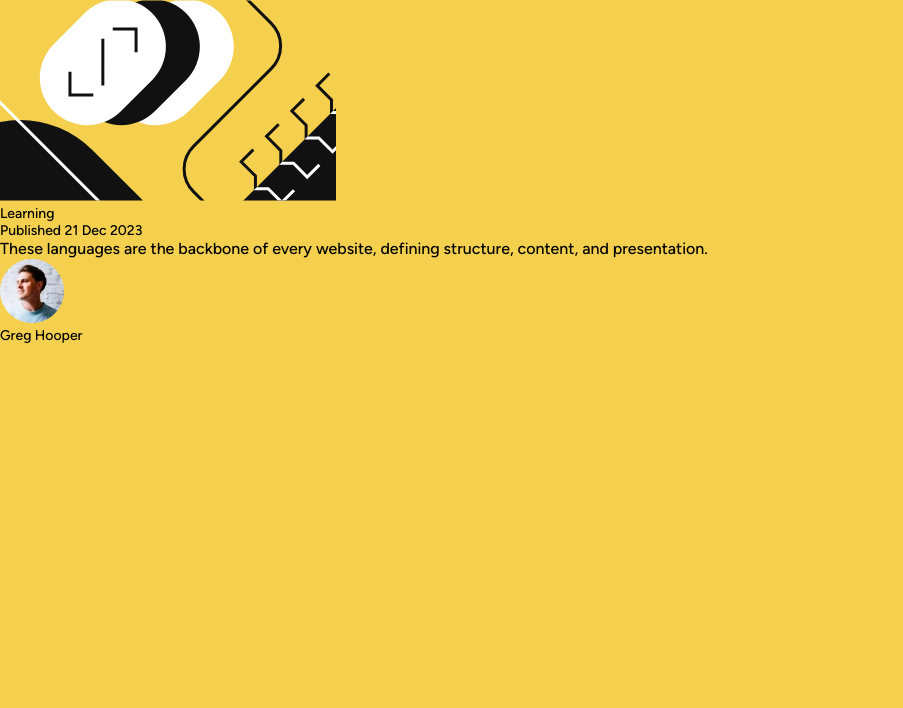
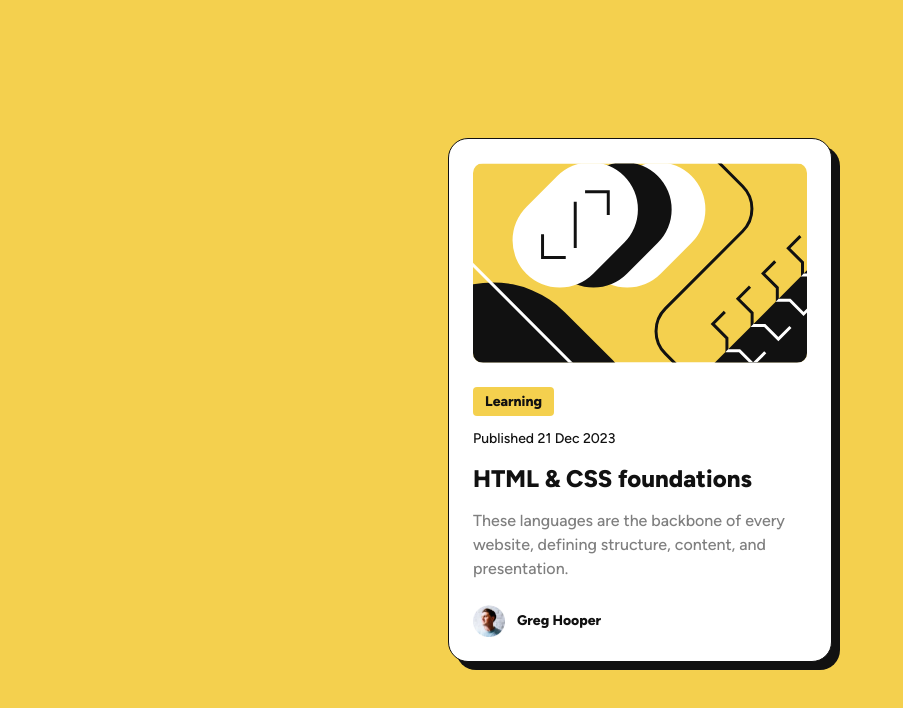
Before and after one commit to gretawix/blog-preview-card, a website: page index.html in a window 1280 px wide. Shown: the whole page, without its empty margins (0-903 px from the left). Drawn offline with Linux system fonts and the light colour scheme.

Commit message:
the rest of styling

```diff
--- a/index.html
+++ b/index.html
@@ -15,18 +15,17 @@
     <body>
         <section class="card-section">
             <div class="blog-preview-card">
-                <div class="blog-img">
-                    <img
-                        src="./assets/images/illustration-article.svg"
-                        alt="blog image"
-                    />
-                </div>
+                <img
+                    class="blog-img"
+                    src="./assets/images/illustration-article.svg"
+                    alt="blog image"
+                />
                 <div class="card-content">
-                    <div class="card-label">
-                        <p class="paragraph-s bold">Learning</p>
-                    </div>
-                    <p class="paragraph-s date">Published 21 Dec 2023</p>
-                    <p class="paragraph-m">
+                    <p class="card-label small bold">Learning</p>
+
+                    <p class="date small">Published 21 Dec 2023</p>
+                    <h1 class="heading">HTML & CSS foundations</h1>
+                    <p class="description">
                         These languages are the backbone of every website,
                         defining structure, content, and presentation.
                     </p>
@@ -36,7 +35,7 @@
                         src="./assets/images/image-avatar.webp"
                         alt="Greg Hooper"
                     />
-                    <p class="paragraph-s bold">Greg Hooper</p>
+                    <p class="small bold">Greg Hooper</p>
                 </div>
             </div>
         </section>
--- a/styles/style.scss
+++ b/styles/style.scss
@@ -6,12 +6,16 @@
     font-family: Figtree;
     src: url(./../assets/fonts/Figtree-VariableFont_wght.ttf);
 }
+
+$breakpoint: 767px;
+
 :root {
     --yellow: #f4d04e;
     --black: #111111;
     --white: #fff;
     --yellow: #f4d04e;
     --grey: #7f7f7f;
+    --spacing: 12px;
 }
 
 *,
@@ -21,9 +25,15 @@
     padding: 0;
     box-sizing: border-box;
     font-family: Figtree, Arial, Helvetica, sans-serif;
+    color: var(--black);
 }
 body {
-    background: var(--yellow);
+    background-color: var(--yellow);
+}
+
+img {
+    width: 100%;
+    height: auto;
 }
 
 .heading {
@@ -31,19 +41,89 @@ body {
     font-weight: 800;
     line-height: 1.5;
     color: var(--black);
+    @media only screen and (max-width: $breakpoint) {
+        font-size: 1.25rem;
+    }
 }
 
-.paragraph {
+p {
     line-height: 1.5;
-    &-m {
-        font-size: 1rem;
-        font-weight: 500;
+    font-weight: 500;
+    font-size: 1rem;
+    @media only screen and (max-width: $breakpoint) {
+        font-size: 0.875rem;
     }
-    &-s {
+
+    &.small {
         font-size: 0.875rem;
-        font-weight: 500;
+        @media only screen and (max-width: $breakpoint) {
+            font-size: 0.75rem;
+        }
     }
     &.bold {
         font-weight: 800;
     }
 }
+
+.card-section {
+    width: 100%;
+    min-height: 100vh;
+    display: flex;
+    justify-content: center;
+    align-items: center;
+    padding: calc(var(--spacing) * 2);
+}
+
+.blog-preview-card {
+    transition: box-shadow 0.5s ease, color 0.5s ease;
+    max-width: 384px;
+    padding: calc(var(--spacing) * 2);
+    border-radius: 20px;
+    background-color: var(--white);
+    border: 1px solid var(--black);
+    box-shadow: 8px 8px 0 var(--black);
+    display: grid;
+    grid-template-rows: auto;
+    grid-gap: calc(var(--spacing) * 2);
+
+    @media only screen and (min-width: $breakpoint) {
+        &:hover {
+            box-shadow: 16px 16px 0 var(--black);
+            .heading {
+                color: var(--yellow);
+            }
+        }
+    }
+
+    .blog-img {
+        border-radius: 10px;
+    }
+
+    .card-content {
+        display: grid;
+        grid-template-rows: auto;
+        grid-gap: var(--spacing);
+        .card-label {
+            border-radius: 4px;
+            background-color: var(--yellow);
+            padding: 4px 12px;
+            width: fit-content;
+        }
+        .heading {
+            transition: color 0.5s ease;
+        }
+        .description {
+            color: var(--grey);
+        }
+    }
+
+    .author {
+        display: flex;
+        flex-direction: row;
+        align-items: center;
+        img {
+            width: 32px;
+            margin-right: 12px;
+        }
+    }
+}
```
Also changed, not shown: styles/style.css, 1 other file.
